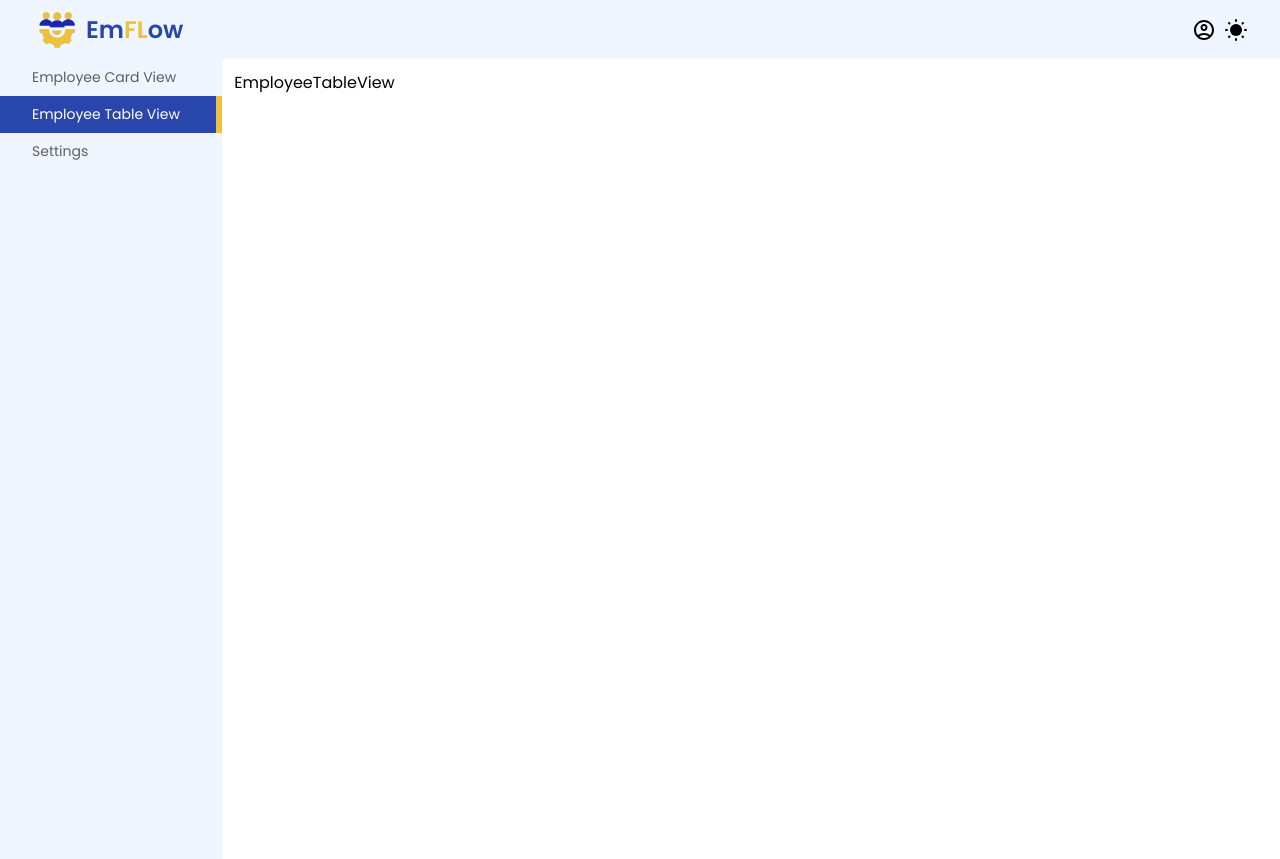
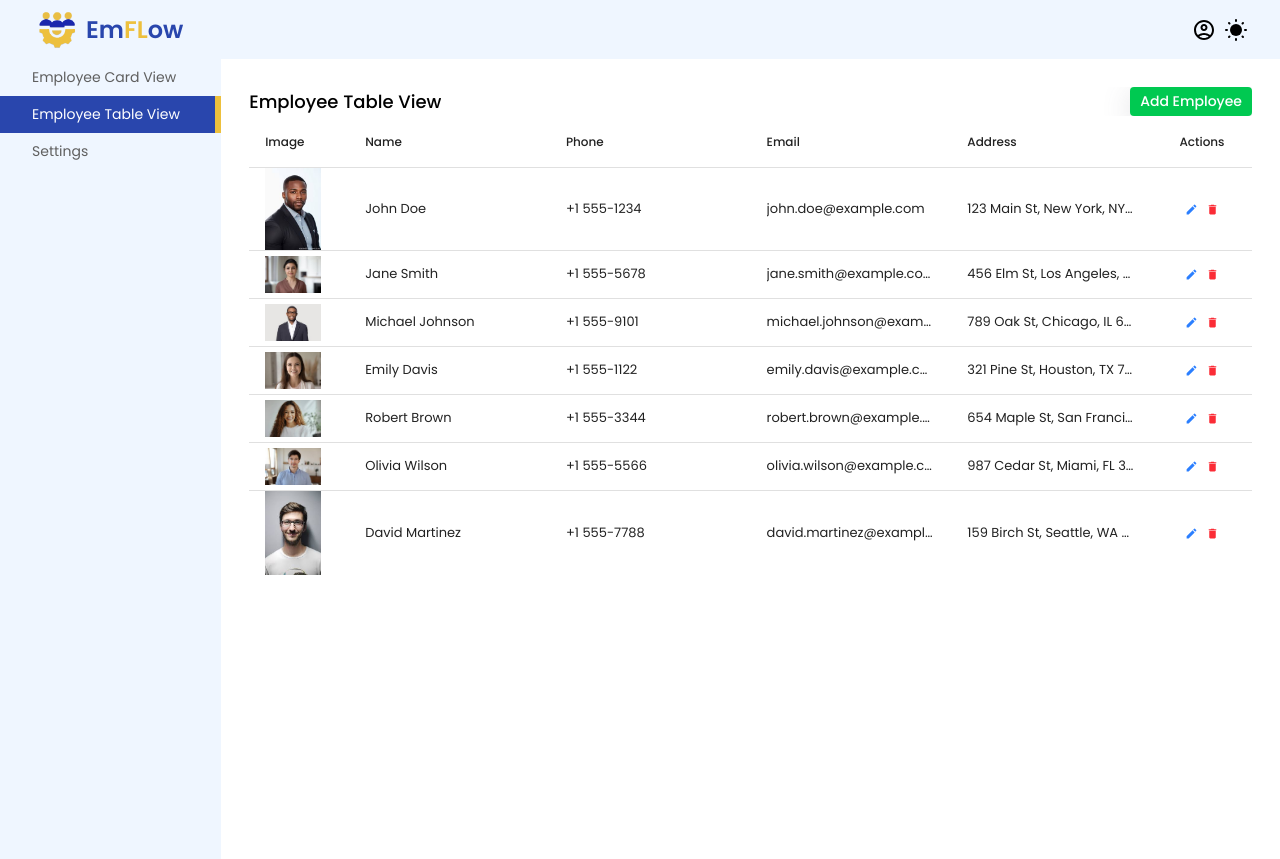
Before and after one commit to Electra51/Talent-flow, a React (Vite) app: page /employee-table in a window 1280 px wide. Built offline with nearby package versions, Linux system fonts and the light colour scheme.

Commit message:
employee table view, create, update, delete

```diff
--- a/package.json
+++ b/package.json
@@ -13,6 +13,7 @@
     "@tailwindcss/vite": "^4.0.6",
     "primereact": "^10.9.2",
     "react": "^19.0.0",
+    "react-data-table-component": "^7.6.2",
     "react-dom": "^19.0.0",
     "react-helmet": "^6.1.0",
     "react-icons": "^5.4.0",
--- a/src/Pages/EmployeeCardView.jsx
+++ b/src/Pages/EmployeeCardView.jsx
@@ -1,12 +1,11 @@
 import React from "react";
 import { employeeData } from "../component/Data";
+import PageHeader from "../component/Shared/PageHeader";
 
 const EmployeeCardView = () => {
   return (
     <div>
-      <p className="border-0 border-b w-[120px] border-gray-200 !pl-1">
-        Employee List
-      </p>
+      <PageHeader title={"Employee Card View"} menu={"Employee Card View"} />
       <div className="!mt-7 grid grid-cols-5 gap-10">
         {employeeData?.map((e, i) => {
           console.log("e", e);
--- a/src/Pages/EmployeeTableView.jsx
+++ b/src/Pages/EmployeeTableView.jsx
@@ -1,7 +1,247 @@
-import React from "react";
+import React, { useState, useEffect } from "react";
+import DataTable from "react-data-table-component";
+import { MdDelete, MdEdit } from "react-icons/md";
+import img1 from "../assets/man1.jpeg";
+import img2 from "../assets/man2.jpeg";
+import img3 from "../assets/man3.jpeg";
+import img4 from "../assets/man4.jpeg";
+import img5 from "../assets/man5.jpeg";
+import img6 from "../assets/man6.jpeg";
+import img7 from "../assets/man7.jpeg";
+import PageHeader from "../component/Shared/PageHeader";
+
+const getInitialEmployees = () => {
+  const storedEmployees = localStorage.getItem("employees");
+  return storedEmployees
+    ? JSON.parse(storedEmployees)
+    : [
+        {
+          name: "John Doe",
+          profileImage: img1,
+          phone: "+1 555-1234",
+          email: "john.doe@example.com",
+          address: "123 Main St, New York, NY 10001",
+        },
+        {
+          name: "Jane Smith",
+          profileImage: img6,
+          phone: "+1 555-5678",
+          email: "jane.smith@example.com",
+          address: "456 Elm St, Los Angeles, CA 90012",
+        },
+        {
+          name: "Michael Johnson",
+          profileImage: img2,
+          phone: "+1 555-9101",
+          email: "michael.johnson@example.com",
+          address: "789 Oak St, Chicago, IL 60605",
+        },
+        {
+          name: "Emily Davis",
+          profileImage: img7,
+          phone: "+1 555-1122",
+          email: "emily.davis@example.com",
+          address: "321 Pine St, Houston, TX 77002",
+        },
+        {
+          name: "Robert Brown",
+          profileImage: img5,
+          phone: "+1 555-3344",
+          email: "robert.brown@example.com",
+          address: "654 Maple St, San Francisco, CA 94103",
+        },
+        {
+          name: "Olivia Wilson",
+          profileImage: img4,
+          phone: "+1 555-5566",
+          email: "olivia.wilson@example.com",
+          address: "987 Cedar St, Miami, FL 33101",
+        },
+        {
+          name: "David Martinez",
+          profileImage: img3,
+          phone: "+1 555-7788",
+          email: "david.martinez@example.com",
+          address: "159 Birch St, Seattle, WA 98101",
+        },
+      ];
+};
 
 const EmployeeTableView = () => {
-  return <div>EmployeeTableView</div>;
+  const [employees, setEmployees] = useState(getInitialEmployees);
+  const [selectedEmployee, setSelectedEmployee] = useState(null);
+  const [actionType, setActionType] = useState("");
+  const [value, setValue] = useState({
+    name: "",
+    phone: "",
+    email: "",
+    address: "",
+  });
+
+  useEffect(() => {
+    localStorage.setItem("employees", JSON.stringify(employees));
+  }, [employees]);
+
+  // Open Modal
+  const openModal = (employee = null, type) => {
+    setSelectedEmployee(employee);
+    setActionType(type);
+    setValue(employee || { name: "", phone: "", email: "", address: "" });
+    document.getElementById("employee_modal").showModal();
+  };
+
+  // Handle Input Change
+  const handleChange = (e) => {
+    setValue({ ...value, [e.target.name]: e.target.value });
+  };
+
+  // Create or Update Employee
+  const handleSave = () => {
+    if (actionType === "create") {
+      const newEmployee = {
+        ...value,
+        id: Date.now(),
+        profileImage: "https://via.placeholder.com/56",
+      };
+      setEmployees([...employees, newEmployee]);
+    } else if (actionType === "edit") {
+      setEmployees(
+        employees.map((emp) =>
+          emp.id === selectedEmployee.id ? { ...emp, ...value } : emp
+        )
+      );
+    }
+    document.getElementById("employee_modal").close();
+  };
+
+  // Delete Employee
+  const handleDelete = () => {
+    setEmployees(employees.filter((emp) => emp.id !== selectedEmployee.id));
+    document.getElementById("employee_modal").close();
+  };
+
+  // Define Table Columns
+  const columns = [
+    {
+      name: "Image",
+      grow: 0,
+      cell: (row) => (
+        <img height="56px" width="56px" alt={row.name} src={row.profileImage} />
+      ),
+    },
+    { name: "Name", selector: (row) => row.name },
+    { name: "Phone", selector: (row) => row.phone },
+    { name: "Email", selector: (row) => row.email },
+    { name: "Address", selector: (row) => row.address },
+    {
+      name: "Actions",
+      button: true,
+      cell: (row) => (
+        <div className="flex gap-2">
+          <MdEdit
+            className="text-blue-500 cursor-pointer"
+            onClick={() => openModal(row, "edit")}
+          />
+          <MdDelete
+            className="text-red-500 cursor-pointer"
+            onClick={() => openModal(row, "delete")}
+          />
+        </div>
+      ),
+    },
+  ];
+
+  return (
+    <div>
+      <PageHeader
+        title={"Employee Table View"}
+        openModal={openModal}
+        buttonName={"Add Employee"}
+        menu={"Employee Table View"}
+      />
+      <DataTable columns={columns} data={employees} />
+
+      {/* Modal */}
+      <dialog
+        id="employee_modal"
+        className="modal modal-bottom sm:modal-middle">
+        <div className="modal-box bg-white dark:bg-gray-400">
+          <h3 className="font-bold text-lg">
+            {actionType === "create"
+              ? "Add Employee"
+              : actionType === "edit"
+              ? "Edit Employee"
+              : "Delete Employee"}
+          </h3>
+
+          {actionType === "delete" ? (
+            <p>
+              Are you sure you want to delete{" "}
+              <strong>{selectedEmployee?.name}</strong>?
+            </p>
+          ) : (
+            <form className="flex flex-col gap-2">
+              <input
+                type="text"
+                name="name"
+                value={value.name}
+                onChange={handleChange}
+                placeholder="Name"
+                className="input input-bordered"
+                required
+              />
+              <input
+                type="text"
+                name="phone"
+                value={value.phone}
+                onChange={handleChange}
+                placeholder="Phone"
+                className="input input-bordered"
+                required
+              />
+              <input
+                type="email"
+                name="email"
+                value={value.email}
+                onChange={handleChange}
+                placeholder="Email"
+                className="input input-bordered"
+                required
+              />
+              <input
+                type="text"
+                name="address"
+                value={value.address}
+                onChange={handleChange}
+                placeholder="Address"
+                className="input input-bordered"
+                required
+              />
+            </form>
+          )}
+
+          <div className="modal-action">
+            <form method="dialog">
+              <button className="btn">Close</button>
+            </form>
+            {actionType === "delete" ? (
+              <button
+                className="btn bg-red-500 text-white"
+                onClick={handleDelete}>
+                Confirm Delete
+              </button>
+            ) : (
+              <button
+                className="btn bg-blue-500 text-white"
+                onClick={handleSave}>
+                {actionType === "edit" ? "Update" : "Create"}
+              </button>
+            )}
+          </div>
+        </div>
+      </dialog>
+    </div>
+  );
 };
 
 export default EmployeeTableView;
--- a/src/component/Data.jsx
+++ b/src/component/Data.jsx
@@ -5,6 +5,7 @@ import img4 from "../assets/man4.jpeg";
 import img5 from "../assets/man5.jpeg";
 import img6 from "../assets/man6.jpeg";
 import img7 from "../assets/man7.jpeg";
+
 export const navData = [
   {
     path: "/",
--- a/src/component/Layout/MainLayout.jsx
+++ b/src/component/Layout/MainLayout.jsx
@@ -9,8 +9,7 @@ const MainLayout = () => {
       <Navbar />
       <div className="w-full flex">
         <Sidebar />{" "}
-        <div className="w-full !p-3">
-          {" "}
+        <div className="w-full !p-7">
           <Outlet />
         </div>
       </div>
--- /dev/null
+++ b/src/component/Shared/PageHeader.jsx
@@ -0,0 +1,21 @@
+import React from "react";
+
+const PageHeader = ({ title, openModal, buttonName, menu }) => {
+  return (
+    <div className="flex justify-between items-center">
+      <h2 className="text-[18px] font-medium">{title}</h2>
+      {menu == "Employee Table View" && (
+        <button
+          className="bg-green-500 text-white rounded-sm !px-2.5 !py-1 font-medium text-[14px]"
+          onClick={() => openModal(null, "create")}
+          style={{
+            boxShadow: "rgba(100, 100, 111, 0.2) 0px 7px 29px 0px",
+          }}>
+          {buttonName}
+        </button>
+      )}
+    </div>
+  );
+};
+
+export default PageHeader;
```
Also changed, not shown: 1 other file (tests, documents, lock files or other folders).
